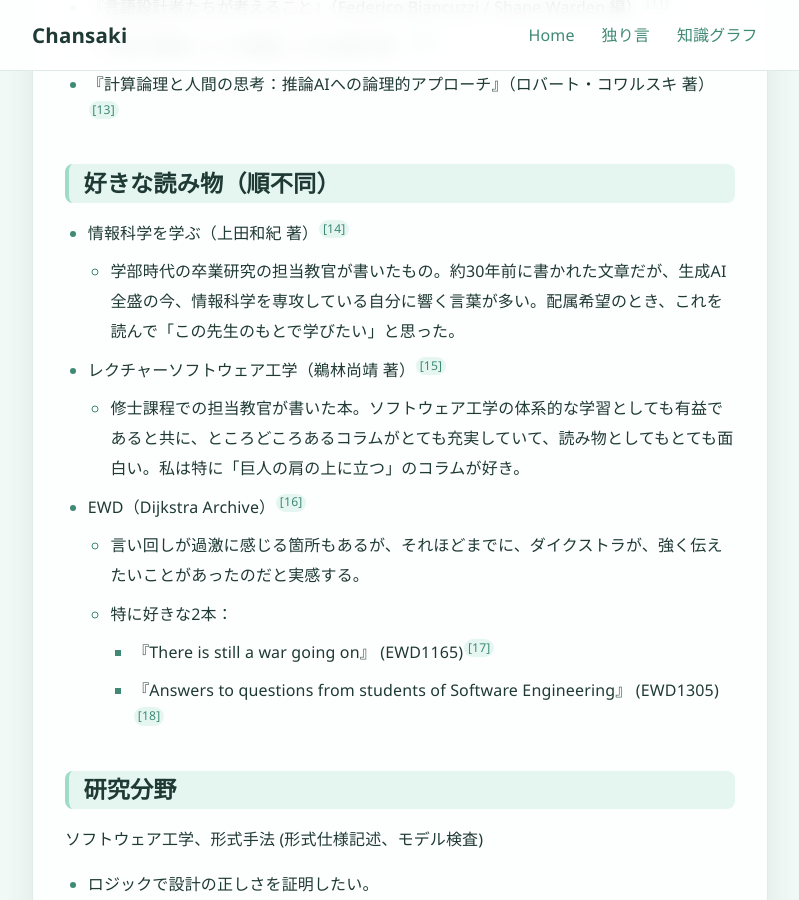
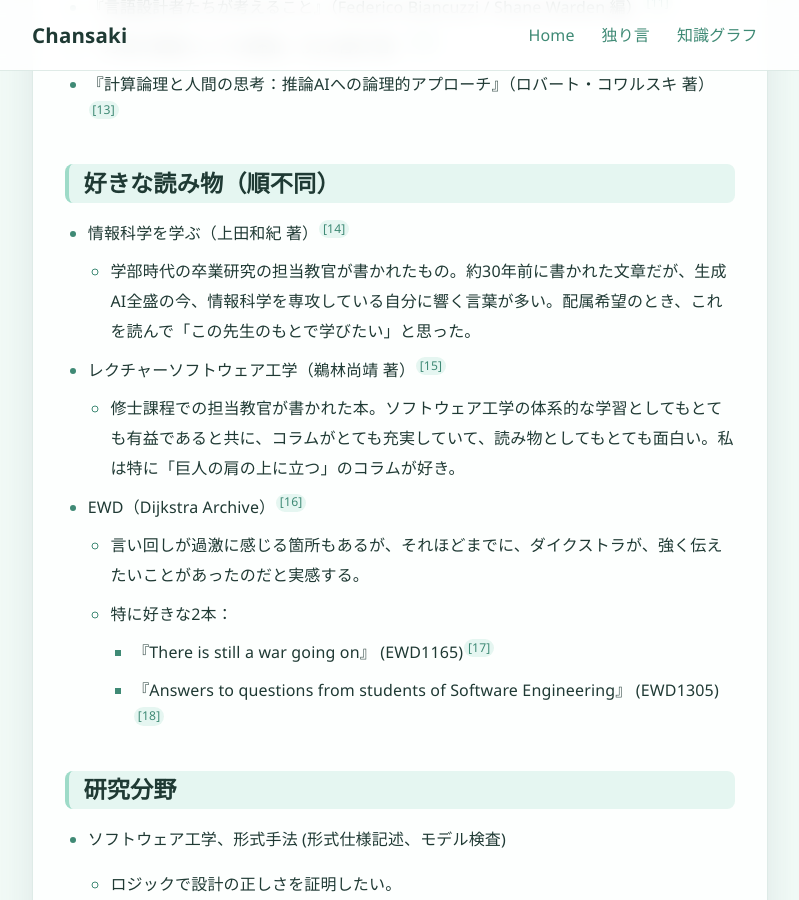
Before and after one commit to chansaki3108341/chansaki3108341.github.io, a Jekyll site: the page built from index.md, in a window 1280 px wide and 900 px high, scrolled down 1243 px. Shown: the whole window, without its empty margins (240-1039 px from the left). Built offline with Jekyll 4.4.1, drawn with Linux system fonts in a browser that asks for light colours.

Commit message:
feat: 知識グラフの所属エッジ追加とトップページ文言・箇条書き調整

```diff
--- a/index.md
+++ b/index.md
@@ -37,9 +37,9 @@ description: PCにむかひて、心にうつりゆくよしなしごとを、
 <h2 id="reads">好きな読み物（順不同）</h2>
 
 - 情報科学を学ぶ（上田和紀 著）[[14]](#ref-14)
-  - 学部時代の卒業研究の担当教官が書いたもの。約30年前に書かれた文章だが、生成AI全盛の今、情報科学を専攻している自分に響く言葉が多い。配属希望のとき、これを読んで「この先生のもとで学びたい」と思った。
+  - 学部時代の卒業研究の担当教官が書かれたもの。約30年前に書かれた文章だが、生成AI全盛の今、情報科学を専攻している自分に響く言葉が多い。配属希望のとき、これを読んで「この先生のもとで学びたい」と思った。
 - レクチャーソフトウェア工学（鵜林尚靖 著）[[15]](#ref-15)
-  - 修士課程での担当教官が書いた本。ソフトウェア工学の体系的な学習としても有益であると共に、ところどころあるコラムがとても充実していて、読み物としてもとても面白い。私は特に「巨人の肩の上に立つ」のコラムが好き。
+  - 修士課程での担当教官が書かれた本。ソフトウェア工学の体系的な学習としてもとても有益であると共に、コラムがとても充実していて、読み物としてもとても面白い。私は特に「巨人の肩の上に立つ」のコラムが好き。
 - EWD（Dijkstra Archive）[[16]](#ref-16)
   - 言い回しが過激に感じる箇所もあるが、それほどまでに、ダイクストラが、強く伝えたいことがあったのだと実感する。
   - 特に好きな2本：
@@ -48,9 +48,9 @@ description: PCにむかひて、心にうつりゆくよしなしごとを、
 
 <h2 id="research">研究分野</h2>
 
-ソフトウェア工学、形式手法 (形式仕様記述、モデル検査)
+- ソフトウェア工学、形式手法 (形式仕様記述、モデル検査)
 
-- ロジックで設計の正しさを証明したい。
+  - ロジックで設計の正しさを証明したい。
 
 <h2 id="others">その他興味のあること</h2>
 
```
Also changed, not shown: assets/data/kg.json (+16 -0 lines).
